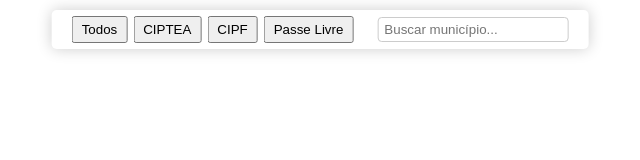
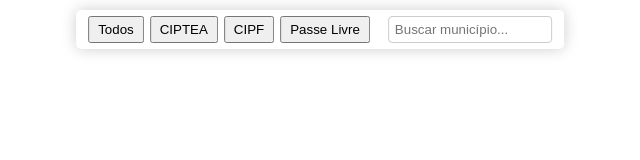
Before and after one commit to passelivre-hub/passelivremapa, a plain HTML site: page templates/index.html in a window 1280 px wide. Shown: the whole page, without its empty margins (320-960 px from the left). Drawn offline with nearby package versions, Linux system fonts and the light colour scheme.

Commit message:
index.html

```diff
--- a/templates/index.html
+++ b/templates/index.html
@@ -6,8 +6,64 @@
   <meta name="viewport" content="width=device-width, initial-scale=1.0">
   <link rel="stylesheet" href="https://unpkg.com/leaflet@1.9.4/dist/leaflet.css"/>
   <style>
-    body, html { margin: 0; padding: 0; height: 100%; }
-    #map { height: 100vh; width: 100%; }
+    /* Corpo e mapa ocupando toda tela */
+    body, html {
+      margin: 0;
+      padding: 0;
+      height: 100%;
+      font-family: Arial, sans-serif;
+    }
+
+    #map {
+      height: 100vh;
+      width: 100%;
+    }
+
+    /* Top bar com filtros e busca */
+    .top-bar {
+      position: absolute;
+      top: 10px;
+      left: 50%;
+      transform: translateX(-50%);
+      background: white;
+      padding: 6px 12px;
+      box-shadow: 0 0 15px rgba(0,0,0,0.2);
+      border-radius: 5px;
+      z-index: 1000;
+      display: flex;
+      flex-wrap: wrap; /* permite quebrar em telas pequenas */
+      justify-content: center;
+      gap: 6px;
+      font-size: 14px;
+    }
+
+    .filter-buttons {
+      display: flex;
+      flex-wrap: wrap;
+      gap: 6px;
+      justify-content: center;
+    }
+
+    .filter-buttons button {
+      margin: 0;
+      padding: 4px 8px;
+      cursor: pointer;
+    }
+
+    .stats {
+      font-weight: bold;
+      margin-left: 6px;
+    }
+
+    #searchBox {
+      padding: 4px 6px;
+      border-radius: 4px;
+      border: 1px solid #ccc;
+      max-width: 150px;
+      flex-shrink: 1;
+    }
+
+    /* Legenda do mapa */
     .info.legend i {
       width: 18px;
       height: 18px;
@@ -20,34 +76,13 @@
       padding: 6px 8px;
       box-shadow: 0 0 15px rgba(0,0,0,0.2);
       border-radius: 5px;
+      line-height: 1.4em;
     }
-    .top-bar {
-      position: absolute;
-      top: 10px;
-      left: 50%;
-      transform: translateX(-50%);
-      background: white;
-      padding: 6px 20px;
-      box-shadow: 0 0 15px rgba(0,0,0,0.2);
-      border-radius: 5px;
-      z-index: 1000;
-      display: flex;
-      align-items: center;
-      gap: 12px;
-      font-size: 14px;
-      flex-wrap: nowrap;
-    }
-    .filter-buttons {
-      display: flex;
-      gap: 6px;
-      flex-shrink: 0;
-    }
-    .filter-buttons button { margin: 0; padding: 4px 8px; cursor: pointer; }
-    .stats { font-weight: bold; }
-    #searchBox { padding: 4px 6px; border-radius: 4px; border: 1px solid #ccc; }
+
   </style>
 </head>
 <body>
+
 <div id="map"></div>
 
 <div class="top-bar">
@@ -84,7 +119,7 @@
   }).addTo(map);
 
   var geoLayer;
-    var legend; // global
+  var legend;
 
   fetch("sc_municipios.geojson")
     .then(res => res.json())
@@ -122,12 +157,12 @@
             popupHtml += "</ul>";
           }
 
-            layer.bindPopup(popupHtml);
+          layer.bindPopup(popupHtml, { maxWidth: 250 });
           layer.featureStatus = status;
         }
       }).addTo(map);
 
-        // Cria legenda
+      // Legenda
       legend = L.control({position: 'bottomright'});
       legend.onAdd = function() {
         var div = L.DomUtil.create('div', 'info legend');
@@ -135,7 +170,7 @@
       };
       legend.addTo(map);
 
-        updateStats(); // chama após criar a legenda
+      updateStats();
     });
 
   function filterMap(status) {
@@ -168,7 +203,7 @@
     });
 
     document.getElementById("stats").innerText =
-        `Instituições Credenciadas: ${totalInstituicoes}`;
+      `Instituições: ${totalInstituicoes}`;
 
     if (legend) {
       legend.getContainer().innerHTML = `
@@ -191,5 +226,6 @@
     }
   });
 </script>
+
 </body>
 </html>
```
Lines whose indentation alone changed are shown as unchanged.
